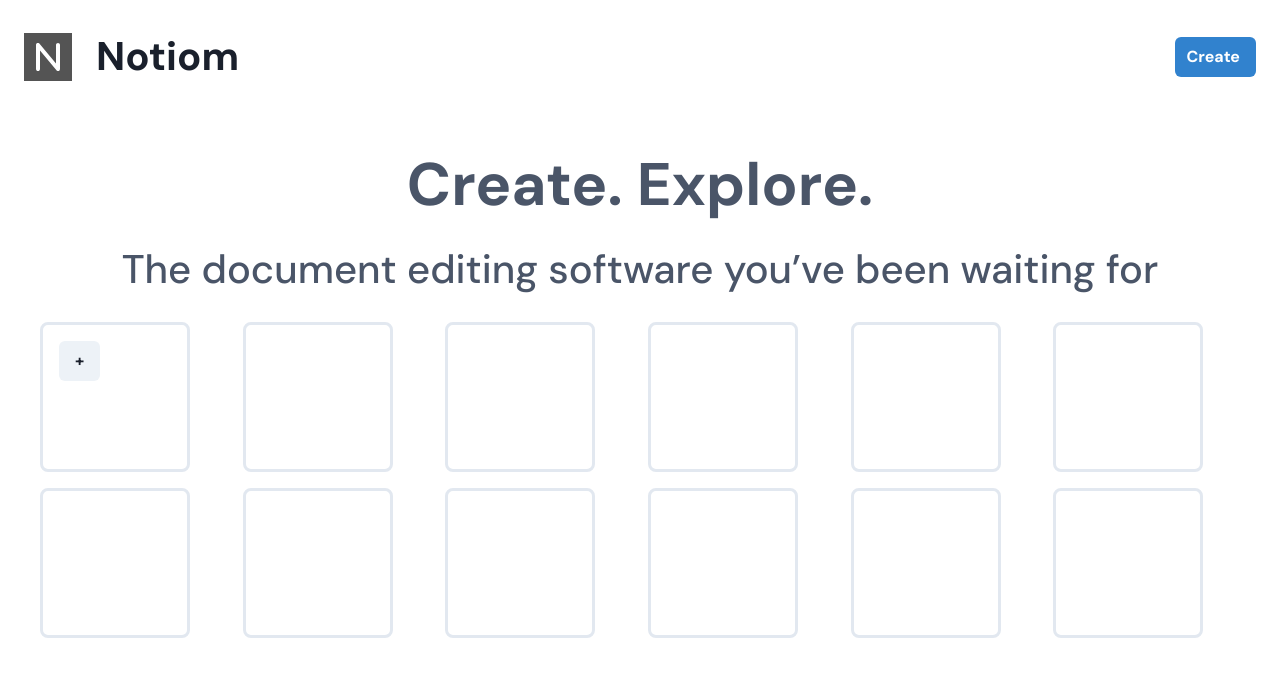
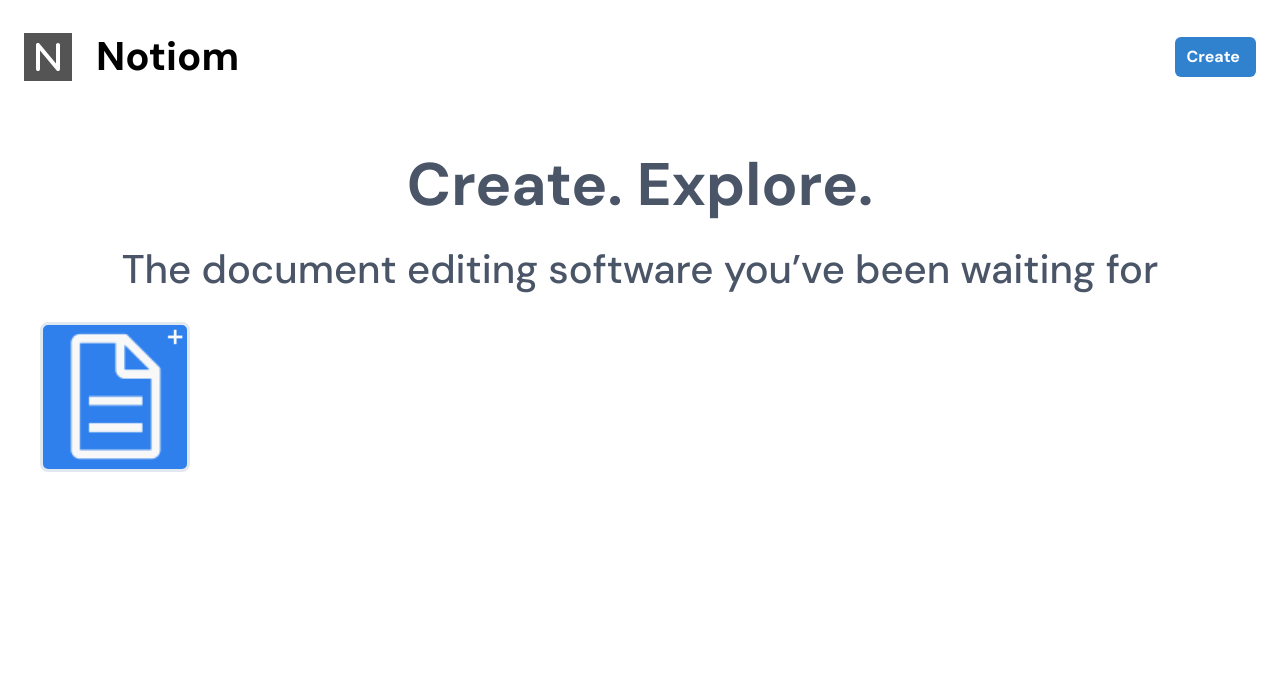
Before and after one commit to alexbchow/notiom2, a Next.js app: page / in a window 1280 px wide. Shown: the top 676 px of the page. Built offline with nearby package versions, Linux system fonts and the light colour scheme.

Commit message:
final front end

```diff
--- a/src/components/navbar.tsx
+++ b/src/components/navbar.tsx
@@ -1,8 +1,11 @@
 import { Box, Flex, Text, Button } from '@chakra-ui/react';
 import Image from 'next/image';
-
+import { useModalContext } from '../contexts/ModalContext';
 
 const Navbar = () => {
+
+  const { onOpen } = useModalContext();
+
   return (
     <Flex
       as="nav"
@@ -14,19 +17,17 @@ const Navbar = () => {
       color="gray.800"
       marginBottom={4}
     >
-        <Flex align="center" mr={5}>
-        {/* Include the N.svg image here */}
-        <Box as="span" mr="6" height="48px" width="48px" position="relative" >
-          <Image src="/N.svg" alt="N" layout="fill" objectFit="contain" />
-        </Box>
-        <Text fontSize="40px" fontWeight="bold">
-          Notiom
-        </Text>
-      </Flex>
+        <Flex align="center" mr={5} cursor="pointer" _hover={{textDecoration: "none"}}>
+            <Box as="span" mr="6" height="48px" width="48px" position="relative">
+              <Image src="/N.svg" alt="N" layout="fill" objectFit="contain" />
+            </Box>
+            <Text fontSize="40px" fontWeight="bold" color="black">
+              Notiom
+            </Text>
+        </Flex>
 
       <Box display="flex" alignItems="center">
-      <Button colorScheme="blue" position="relative" paddingStart="3">
-          {/* Place the SVG next to the button text */}
+        <Button colorScheme="blue" position="relative" paddingStart="3" onClick={onOpen}>
           <Box as="span" position="absolute" left="0" top="50%" transform="translateY(-50%)">
             <Image src="/create.svg" alt="Create" width={0} height={0} />
           </Box>
--- a/src/components/newnote.tsx
+++ b/src/components/newnote.tsx
@@ -1,5 +1,6 @@
 // components/NewDocument.tsx
 import { useState } from 'react';
+import { useModalContext } from '../contexts/ModalContext';
 import {
   Button,
   SimpleGrid,
@@ -10,47 +11,90 @@ import {
   ModalFooter,
   ModalBody,
   ModalCloseButton,
-  useDisclosure,
   Textarea,
   Box,
-  Flex
+  Flex,
+  Image
 } from '@chakra-ui/react';
 
+
 const NewDocument = () => {
-  const { isOpen, onOpen, onClose } = useDisclosure();
-  const [documents, setDocuments] = useState(Array(12).fill(null));
-  const [currentDocIndex, setCurrentDocIndex] = useState(null);
+  const { isOpen, onOpen, onClose } = useModalContext();
+  // const [documents, setDocuments] = useState(Array(12).fill(null));
+  const [currentDocIndex, setCurrentDocIndex] = useState<number | null>(null);
   const [currentText, setCurrentText] = useState("");
+  const [documents, setDocuments] = useState<string[]>([]);
 
-  const handleOpenModal = (index) => {
+  // const handleOpenModal = (index) => {
+  //   setCurrentDocIndex(index);
+  //   setCurrentText(documents[index] || "");
+  //   onOpen();
+  // };
+
+  // const handleSaveDocument = () => {
+  //   const newDocuments = [...documents];
+  //   newDocuments[currentDocIndex] = currentText;
+  //   setDocuments(newDocuments);
+  //   setCurrentText(""); // Clear the text area after saving
+  //   onClose();
+  // };
+
+  const handleOpenModal = (index: number | null) => {
+    // setCurrentDocIndex(index);
+    // setCurrentText(documents[index] || "");
+    // onOpen();
+
     setCurrentDocIndex(index);
-    setCurrentText(documents[index] || "");
+
+    // if index is null, we are creating a new document
+    // otherwise, we are editing an existing document, so we fill the text area with the current document's text
+    setCurrentText(index === null ? "" : documents[index] || "");
     onOpen();
   };
 
   const handleSaveDocument = () => {
-    const newDocuments = [...documents];
-    newDocuments[currentDocIndex] = currentText;
-    setDocuments(newDocuments);
-    setCurrentText(""); // Clear the text area after saving
+    // if (currentDocIndex !== null) { // Check to avoid null index
+    //   const newDocuments = [...documents];
+    //   newDocuments[currentDocIndex] = currentText;
+    //   setDocuments(newDocuments);
+    //   setCurrentText(""); // Clear the text area after saving
+    //   onClose();
+    // }
+
+      // if currentDocIndex is null, we are creating a new document
+    if (currentDocIndex === null) {
+      setDocuments(prevDocuments => [...prevDocuments, currentText]);
       onClose();
+    } else {
+      // otherwise, we update the existing document at the current index
+      setDocuments(prevDocuments =>
+        prevDocuments.map((doc, index) =>
+          index === currentDocIndex ? currentText : doc
+        )
+      );
+
+      setCurrentText("");
+      onClose();
+    }
   };
 
   return (
     <>
       <Flex display='flex' alignItems='center' justifyContent='space-evenly' width='100%'>
         <SimpleGrid columns={6} spacing={4} width='100%' px={10}>
+          {/* new document button - comes first in order to add on the left */}
+          <Box p={0} borderWidth="3px" borderRadius="lg" bg="#2F80ED" height="150px" width='150px'>
+            <Button onClick={() => handleOpenModal(null)} width='100%' height='100%' padding="0" background="transparent" _hover={{ bg: '#2F80ED', textDecoration: 'none' }}>
+              <Image src="/notiom_doc.png" alt="Document" width='100%' height='100%' objectFit="cover" />
+              <Image src="/notiom_plus.png" alt="Add" position="absolute" top="1" right="1" boxSize="16px" />
+            </Button>
+          </Box>
+          {/* existing documents */}
           {documents.map((doc, index) => (
-          <Box key={index} p={4} borderWidth="3px" borderRadius="lg" height="150px" width='150px'>
-            {doc === null ? (
-              index === 0 ? (
-                <Button onClick={() => handleOpenModal(index)}>+</Button>
-              ) : null
-            ) : (
-              <Button onClick={() => handleOpenModal(index)}>
+            <Box key={index} p={0} borderWidth="3px" borderRadius="lg" bg="white" height="150px" width='150px'>
+              <Button onClick={() => handleOpenModal(index)} width='100%' height='100%' padding="0" background="transparent" _hover={{ bg: '#F8F8F8', textDecoration: 'none' }}>
                 {doc.substring(0, 10)}...
               </Button>
-            )}
             </Box>
           ))}
         </SimpleGrid>
--- /dev/null
+++ b/src/contexts/ModalContext.tsx
@@ -0,0 +1,35 @@
+import React, { createContext, useState, useContext, ReactNode } from 'react';
+import { useDisclosure } from '@chakra-ui/react';
+
+// Define the shape of the context data
+interface ModalContextType {
+  isOpen: boolean;
+  onOpen: () => void;
+  onClose: () => void;
+}
+
+// Create the context with a default value
+const ModalContext = createContext<ModalContextType | undefined>(undefined);
+
+// Hook to use the context
+export const useModalContext = () => {
+  const context = useContext(ModalContext);
+  if (context === undefined) {
+    throw new Error('useModalContext must be used within a ModalProvider');
+  }
+  return context;
+};
+
+interface ModalProviderProps {
+  children: React.ReactNode;
+}
+
+// Provider component
+export const ModalProvider: React.FC<ModalProviderProps> = ({ children }) => {
+  const { isOpen, onOpen, onClose } = useDisclosure();
+
+  // Provide the isOpen, onOpen, and onClose functions to the context
+  const value = { isOpen, onOpen, onClose };
+
+  return <ModalContext.Provider value={value}>{children}</ModalContext.Provider>;
+};
--- a/src/pages/_app.tsx
+++ b/src/pages/_app.tsx
@@ -3,11 +3,14 @@ import { ChakraProvider } from '@chakra-ui/react';
 import theme from '@/styles/theme';
 import "@/styles/globals.css";
 import type { AppProps } from "next/app";
+import { ModalProvider } from '@/contexts/ModalContext';
 
 function App({ Component, pageProps }: AppProps) {
   return (
     <ChakraProvider theme={theme}>
-      <Component {...pageProps} />
+      <ModalProvider>
+        <Component {...pageProps} />
+      </ModalProvider>
     </ChakraProvider>
   );
 }
```
Also changed, not shown: 1 other file (tests, documents, lock files or other folders). Lines whose indentation alone changed are shown as unchanged.
